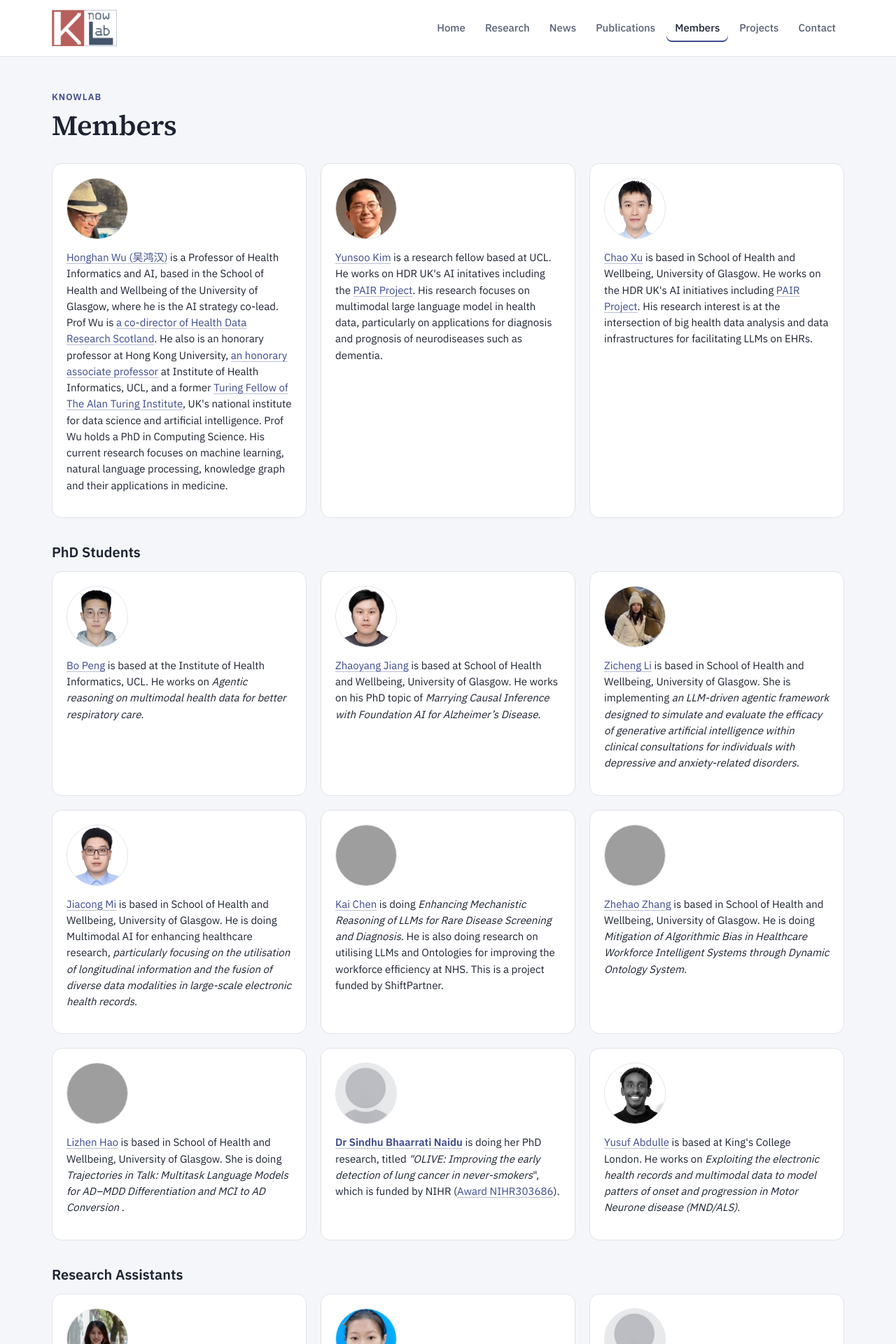
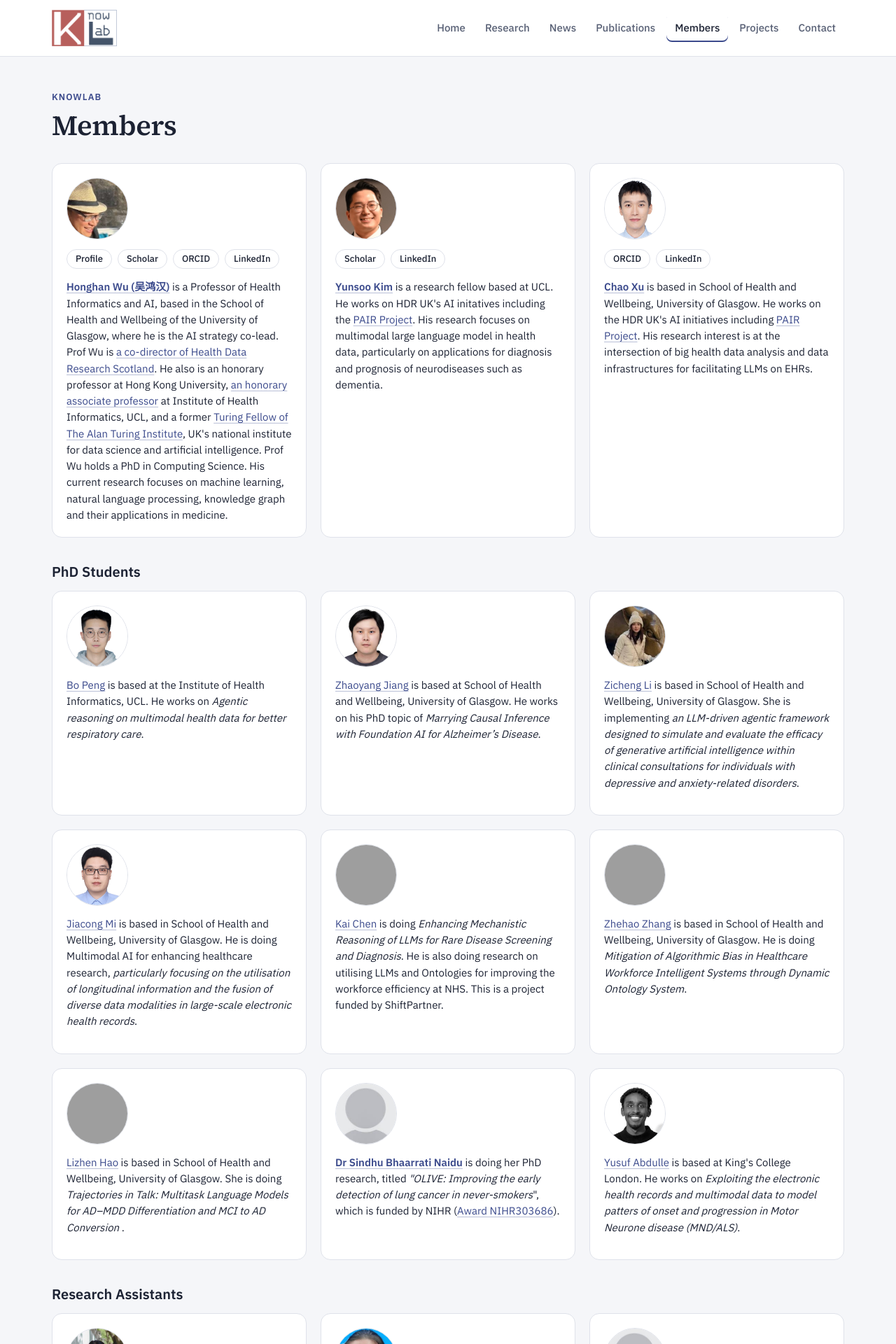
Before and after one commit to knowlab/knowlab.github.io, a Jekyll site: the page built from members.md, in a window 1280 px wide, cut to the strip 0-1920 px from the top of the page. Shown: the whole strip at 70% size. Built offline with Jekyll 4.4.1, drawn with Linux system fonts in a browser that asks for light colours; grey boxes are pictures that could not be loaded.

Commit message:
Refresh site design, add member profile links

```diff
--- a/css/home.css
+++ b/css/home.css
@@ -165,3 +165,19 @@
   .kl .row-date{flex-basis:auto}
   .kl .row .chip{min-width:0}
 }
+
+/* ---------- small-screen safety ---------- */
+/* min() keeps grid columns from forcing sideways scroll on phones narrower than the column minimum */
+.kl .tiles{grid-template-columns:repeat(auto-fit,minmax(min(240px,100%),1fr))}
+.kl .cards{grid-template-columns:repeat(auto-fill,minmax(min(300px,100%),1fr))}
+.kl .prose ul.grid-list{grid-template-columns:repeat(auto-fill,minmax(min(300px,100%),1fr))}
+/* publications.md sets its own 330px minimum inline, so it needs !important to be overridden */
+.kl .selectedPub ul.grid-list{grid-template-columns:repeat(auto-fill,minmax(min(330px,100%),1fr)) !important}
+/* long URLs and unbroken strings in publication lists must wrap, not widen the page */
+.kl .prose,.kl .card-title,.kl .card-text{overflow-wrap:anywhere}
+.kl{overflow-x:hidden}
+
+/* ---------- member profile links (Profile, Scholar, ORCID, LinkedIn) ---------- */
+.kl .prose .grid-list .links{display:flex;flex-wrap:wrap;gap:8px;margin:0 0 14px}
+.kl .prose .grid-list .links a{display:inline-block;padding:4px 12px;border:1px solid var(--line);border-radius:999px;background:var(--card);font-size:13px;font-weight:500;line-height:1.4;color:var(--ink);text-decoration:none}
+.kl .prose .grid-list .links a:hover{border-color:var(--accent);color:var(--accent)}
--- a/members.md
+++ b/members.md
@@ -8,15 +8,29 @@ cover-image: gla-ucl-sketch.png
 <ul class="grid-list">
 <li>
 <img src="/img/pics/honghan-mj-sq.jpg" class="img_head"> <p/>
+<div class="links">
+<a href="https://www.gla.ac.uk/schools/healthwellbeing/staff/honghanwu/" target="_blank" rel="noopener">Profile</a>
+<a href="https://scholar.google.com/citations?user=e0j8MpAAAAAJ" target="_blank" rel="noopener">Scholar</a>
+<a href="https://orcid.org/0000-0002-0213-5668" target="_blank" rel="noopener">ORCID</a>
+<a href="https://www.linkedin.com/in/honghan-wu/" target="_blank" rel="noopener">LinkedIn</a>
+</div>
 <a id="hw" href="https://www.gla.ac.uk/schools/healthwellbeing/staff/honghanwu/#biography">Honghan Wu (吴鸿汉)</a> is a Professor of Health Informatics and AI, based in the School of Health and Wellbeing of the University of Glasgow,  where he is the AI strategy co-lead. Prof Wu is <a href="https://www.hdruk.ac.uk/research/regional-networks/health-data-research-uk-hdr-uk-scotland/">a co-director of Health Data Research Scotland</a>. He also is an honorary professor at Hong Kong University, <a href="https://profiles.ucl.ac.uk/78197"> an honorary associate professor</a> at Institute of Health Informatics, UCL, and a former <a href="https://www.turing.ac.uk/people/researchers/honghan-wu">Turing Fellow of The Alan Turing Institute</a>, UK's national institute for data science and artificial intelligence. Prof Wu holds a PhD in Computing Science. His current research focuses on machine learning, natural language processing, knowledge graph and their applications in medicine.
 </li>
 
 <li> <img src="/img/pics/profile_image_yk.jpg" alt="drawing" width="100" class="img_head"> <p/>
-        <a id="YK" href="https://bluesky333.github.io/website/">Yunsoo Kim</a> is a research fellow based at UCL. He works on HDR UK's AI initatives including the <a href="https://gtr.ukri.org/projects?ref=UKRI2701">PAIR Project</a>. His research focuses on multimodal large language model in health data, particularly on applications for diagnosis and prognosis of neurodiseases such as dementia.
+<div class="links">
+<a href="https://scholar.google.com/citations?user=syKTylUAAAAJ&amp;hl=en" target="_blank" rel="noopener">Scholar</a>
+<a href="https://www.linkedin.com/in/yunsoo-kim-00637759/" target="_blank" rel="noopener">LinkedIn</a>
+</div>
+<a id="YK" href="https://bluesky333.github.io/website/">Yunsoo Kim</a> is a research fellow based at UCL. He works on HDR UK's AI initatives including the <a href="https://gtr.ukri.org/projects?ref=UKRI2701">PAIR Project</a>. His research focuses on multimodal large language model in health data, particularly on applications for diagnosis and prognosis of neurodiseases such as dementia.
 </li>
 
 <li> <img src="/img/pics/xc.png" alt="drawing" width="100" class="img_head"> <p/>
-        <a id="xc" href="https://www.gla.ac.uk/pgrs/chaoxu/">Chao Xu</a> is based in School of Health and Wellbeing, University of Glasgow. He works on the HDR UK's AI initiatives including <a href="https://gtr.ukri.org/projects?ref=UKRI2701">PAIR Project</a>. His research interest is at the intersection of big health data analysis and data infrastructures for facilitating LLMs on EHRs.
+<div class="links">
+<a href="https://orcid.org/0009-0008-4487-8444" target="_blank" rel="noopener">ORCID</a>
+<a href="https://www.linkedin.com/in/chao-xu-314295269/" target="_blank" rel="noopener">LinkedIn</a>
+</div>
+<a id="xc" href="https://www.gla.ac.uk/pgrs/chaoxu/">Chao Xu</a> is based in School of Health and Wellbeing, University of Glasgow. He works on the HDR UK's AI initiatives including <a href="https://gtr.ukri.org/projects?ref=UKRI2701">PAIR Project</a>. His research interest is at the intersection of big health data analysis and data infrastructures for facilitating LLMs on EHRs.
 </li>
 
 
```
